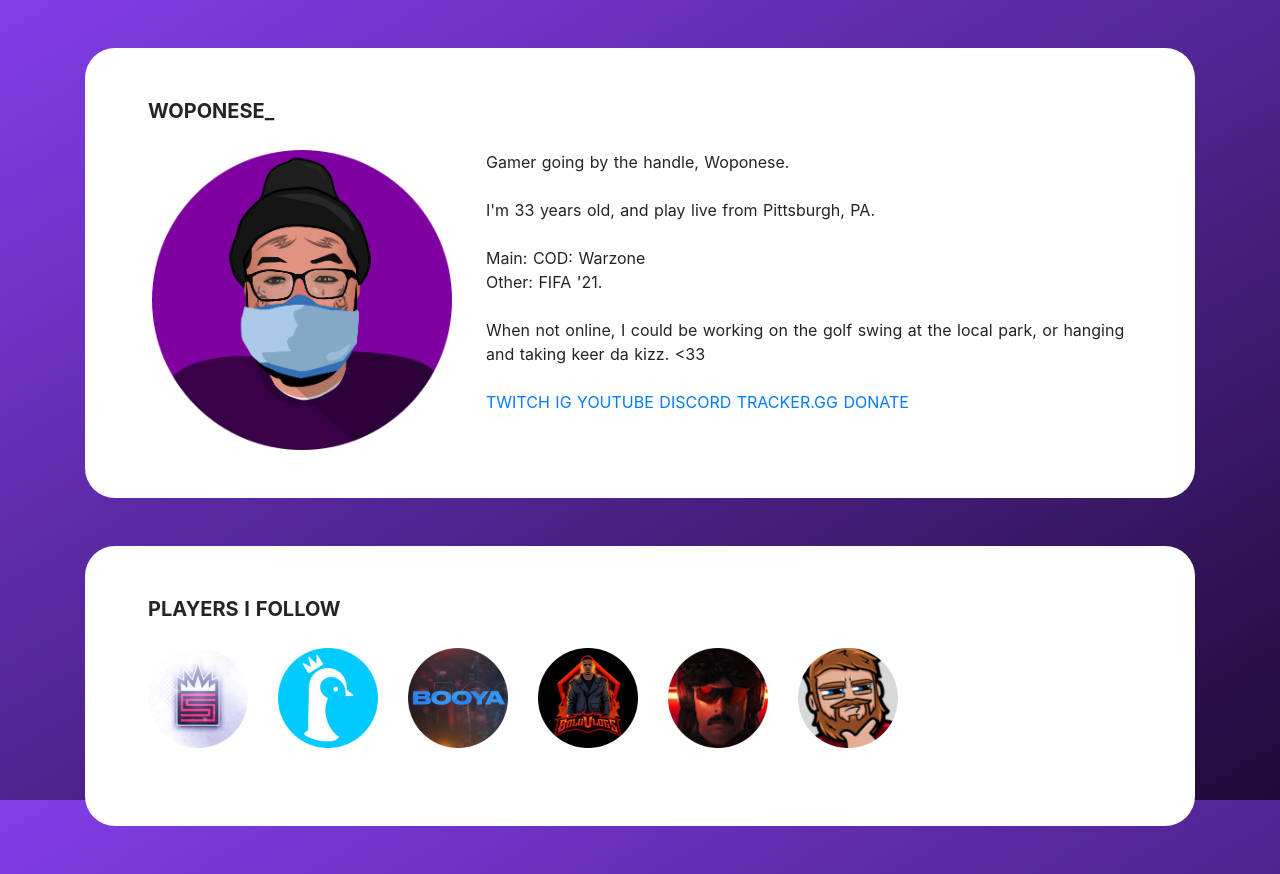
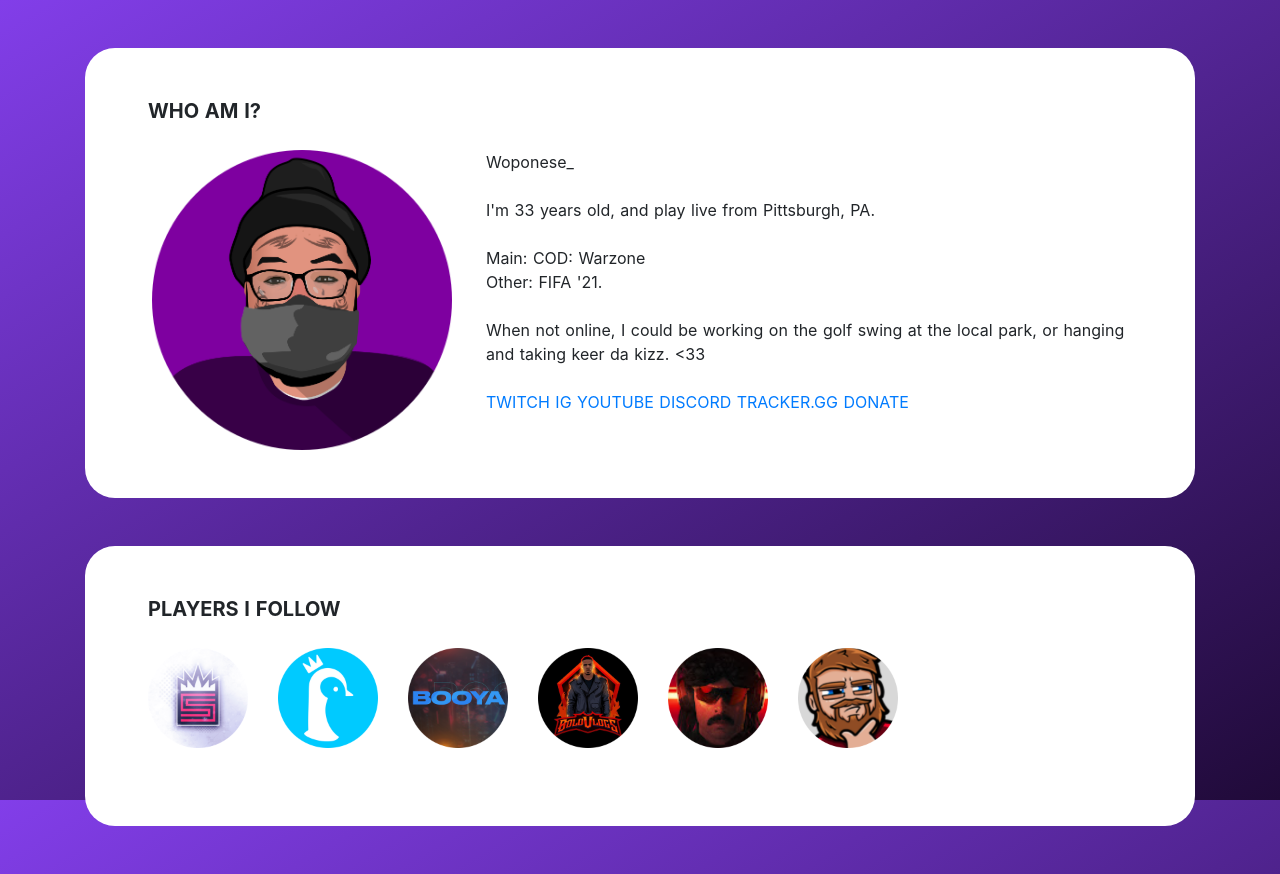
Before and after one commit to jpoechill/woponese, a Nuxt app: page / in a window 1280 px wide. Built offline with nearby package versions, Linux system fonts and the light colour scheme.

Commit message:
add follows

```diff
--- a/pages/index.vue
+++ b/pages/index.vue
@@ -5,13 +5,13 @@
       <div class="container">
         <div class="row bg-white p-5">
           <div class="col-md-12">
-            <b style="font-size: 20px;">WOPONESE_</b><br><br>
+            <b style="font-size: 20px;">WHO AM I?</b><br><br>
           </div>
           <div class="col-md-4 text-center">
             <img src="/wop.png" class="avatar pb-5 pb-md-0 pb-lg-0 w-100" alt="">
           </div>
           <div class="col-md-8">
-            Gamer going by the handle, Woponese. <br><br>
+            Woponese_ <br><br>
             I'm 33 years old, and play live from Pittsburgh, PA.
             <br><br>
             Main: COD: Warzone<br>
```
Also changed, not shown: static/wop.png.
